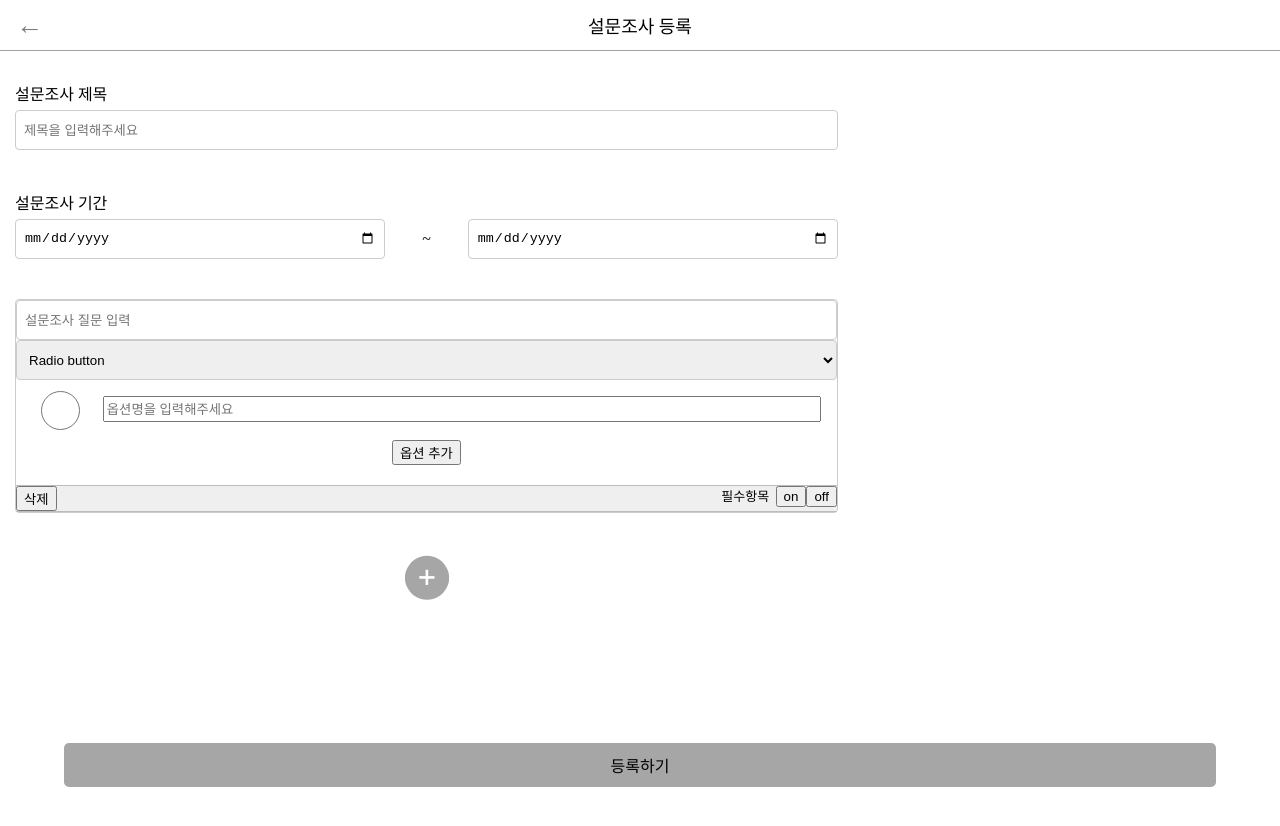
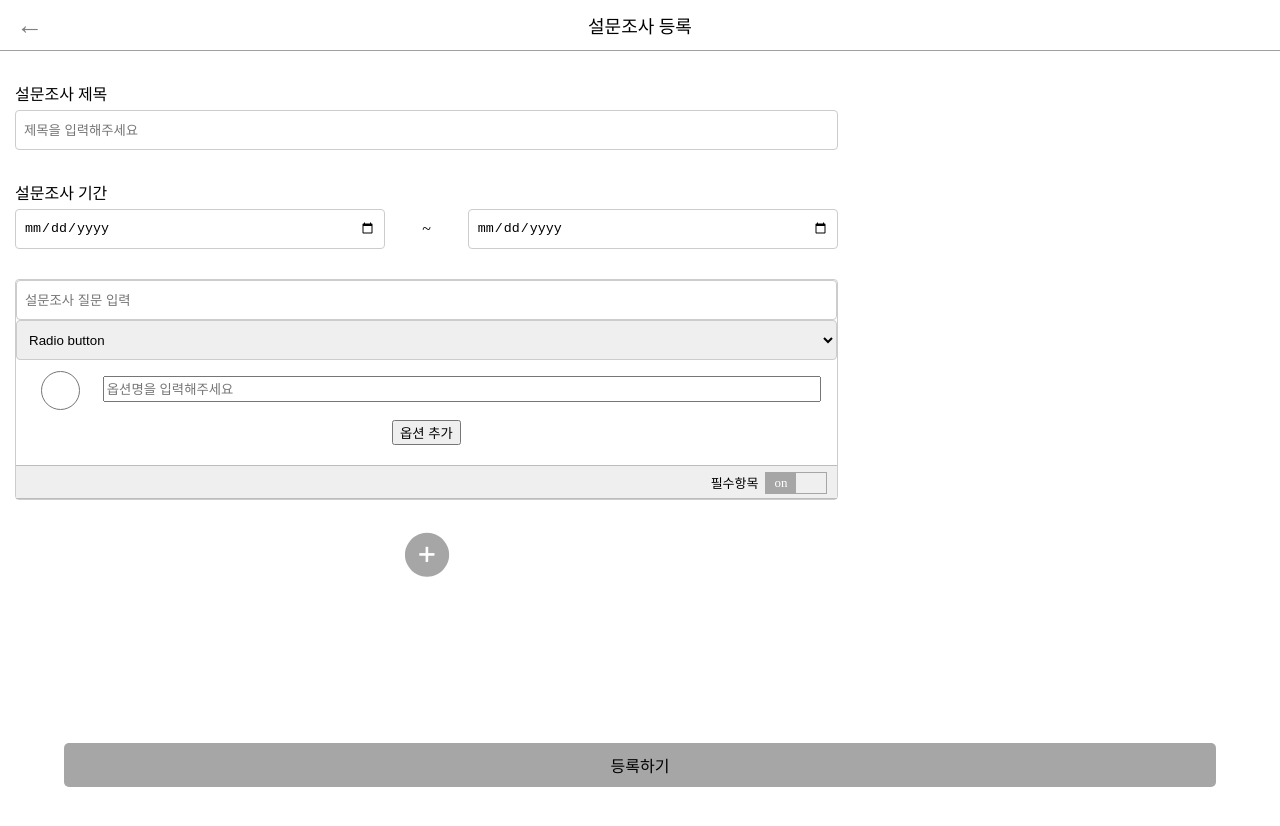
Before and after one commit to jdasol406/mobile_survey_project, a React (Vite) app: page /SurveyWrite in a window 1280 px wide. Shown: the top 826 px of the page. Built offline with nearby package versions, Linux system fonts and the light colour scheme.

Commit message:
20241105

```diff
--- a/src/App.jsx
+++ b/src/App.jsx
@@ -10,4 +10,4 @@ function App() {
   )
 }
 
-export default App
+export default App;
--- a/src/components/ConfirmPopup.jsx
+++ b/src/components/ConfirmPopup.jsx
@@ -1,4 +1,3 @@
-// ConfirmPopup.js
 import './ConfirmPopup.css';
 
 function ConfirmPopup({ onConfirm, onCancel, message }) {
--- a/src/components/SurveyDetails.jsx
+++ b/src/components/SurveyDetails.jsx
@@ -4,7 +4,7 @@ import './SurveyWrite.css'; // SurveyWrite의 스타일을 사용
 
 const SurveyDetails = () => {
   const location = useLocation();
-  const { survey } = location.state; // 전달받은 설문조사 데이터
+  const { survey } = location.state;
 
   return (
     <div id="survey-details-wrap">
@@ -55,7 +55,10 @@ const SurveyDetails = () => {
               <div id='survey-select-footer'>
                 <div id='necessary-onoff'>
                   필수항목 &nbsp;
-                  <span>{question.isNecessary ? "on" : "off"}</span>
+                  <div id='switch'>
+                    <div id="switch-on-detail"> on </div>
+                    <div id="switch-off-detail"> off </div>
+                  </div>
                 </div>
               </div>
             </div>
--- a/src/components/SurveyList.css
+++ b/src/components/SurveyList.css
@@ -21,3 +21,21 @@
 #empty-list {
   text-align: center;
 }
+
+#total-contents {
+  padding: 8px 10px;
+  width: 100%;
+  display: flex;
+  border-bottom: 1px solid #A0A0A0;
+}
+
+#go {
+  width: 16px;
+  height: 47px;
+  display: flex;
+  align-items: center;
+}
+
+#list-info {
+  width: 75%;
+}
--- a/src/components/SurveyList.jsx
+++ b/src/components/SurveyList.jsx
@@ -7,36 +7,41 @@ function SurveyList() {
   const navigate = useNavigate();
   const [surveys, setSurveys] = useState([]);
 
-  // 컴포넌트 초기 렌더링 시 localStorage 데이터를 불러와서 상태를 설정
   useEffect(() => {
     const initialSurveys = JSON.parse(localStorage.getItem('surveyData')) || [];
     if (Array.isArray(initialSurveys)) {
       setSurveys(initialSurveys);
     } else {
-      setSurveys([]); // 초기값이 배열이 아닐 경우 빈 배열로 설정
+      setSurveys([]);
     }
   }, []);
 
   const handleSurveyClick = (survey) => {
-    navigate('/SurveyDetails', { state: { survey } }); // 선택한 설문조사 데이터 전달
+    navigate('/SurveyDetails', { state: { survey } });
   };
 
   return (
     <>
       <div>
         <SurveyHeader text={"설문조사 목록"} />
+        <div id="total-contents">
+          전체 항목 수 : {surveys.length}개
+        </div>
         <div id="surveyList">
           {surveys.length === 0 ? (
             <p id="empty-list">등록된 설문조사가 없습니다.</p>
           ) : (
-            surveys.map((survey, index) => (
+            surveys.slice().reverse().map((survey, index) => (
               <div key={index} className="surveys" onClick={() => handleSurveyClick(survey)}>
                 <div>
-                  <p id="survey-index">{index + 1}</p>
+                  <p id="survey-index">{surveys.length - index}</p>
                 </div>
-                <div>
+                <div id="list-info">
                   <p>{survey.title}</p>
                   <p style={{ fontSize: "13px" }}>기간 : {survey.startDate} ~ {survey.endDate}</p>
+                </div>
+                <div id="go">
+                  ﹥
                 </div>
               </div>
             ))
--- a/src/components/SurveyQuestion.jsx
+++ b/src/components/SurveyQuestion.jsx
@@ -1,14 +1,16 @@
 import { useState } from 'react';
 import './SurveyWrite.css';
 
-const SurveyQuestion = ({ question, index, updateQuestion }) => {
+const SurveyQuestion = ({ question, index, updateQuestion, deleteQuestion }) => {
   const initialOptions = question.options.length > 0 ? question.options : [{ id: 1, value: '' }];
   const [options, setOptions] = useState(initialOptions);
   const [surveyQuestionTitle, setSurveyQuestionTitle] = useState(question.title || '');
-  const [questionType, setQuestionType] = useState('radio');
+  const [questionType, setQuestionType] = useState(question.type || 'radio');
+  const [isRequired, setIsRequired] = useState(true);
+  const [isOn, setIsOn] = useState(true);
 
   const addOption = () => {
-    setOptions([...options, { id: options.length + 1, value: '' }]);
+    setOptions([...options, { id: options.length + 1, value: ''}]);
   };
 
   const handleInputChange = (id, event) => {
@@ -16,17 +18,24 @@ const SurveyQuestion = ({ question, index, updateQuestion }) => {
       option.id === id ? { ...option, value: event.target.value } : option
     );
     setOptions(newOptions);
-    updateQuestion(index, surveyQuestionTitle, newOptions); // 질문 업데이트
+    updateQuestion(index, surveyQuestionTitle, newOptions, questionType);
   };
 
   const handleTitleChange = (e) => {
     setSurveyQuestionTitle(e.target.value);
-    updateQuestion(index, e.target.value, options); // 질문 제목 업데이트
+    updateQuestion(index, e.target.value, options, questionType);
   };
 
   const radioOrCheckbox = (e) => {
-    setQuestionType(e.target.value); // 선택된 타입으로 상태 변경
+    const newType = e.target.value;
+    setQuestionType(newType);
+    updateQuestion(index, surveyQuestionTitle, options, newType);
   }
+
+  const toggleSwitch = () => {
+    setIsOn((prev) => !prev);
+  };
+
 
   return (
     <div id='survey-write-list'>
@@ -63,11 +72,27 @@ const SurveyQuestion = ({ question, index, updateQuestion }) => {
           </div>
         </div>
         <div id='survey-select-footer'>
-          <button id="survey-question-delete-btn">삭제</button>
+        {index > 0 && (
+            <button id="survey-question-delete-btn" onClick={() => deleteQuestion(index)}>삭제</button>
+          )}
           <div id='necessary-onoff'>
             필수항목 &nbsp;
-            <button>on</button>
-            <button>off</button>
+            <div id='switch'>
+              <div
+                id="switch-on"
+                onClick={toggleSwitch}
+                className={isOn ? 'active' : ''}
+              >
+                on
+              </div>
+              <div
+                id="switch-off"
+                onClick={toggleSwitch}
+                className={!isOn ? 'active' : ''}
+              >
+                off
+              </div>
+            </div>
           </div>
         </div>
       </div>
--- a/src/components/SurveyWrite.css
+++ b/src/components/SurveyWrite.css
@@ -17,7 +17,7 @@
 #write-title {
   width: 100%;
   height: auto;
-  margin: 30px 0 40px 0;
+  margin: 30px 0 30px 0;
 }
 
 #write-title p {
@@ -36,7 +36,7 @@
 #write-date {
   width: 100%;
   height: auto;
-  margin-bottom: 40px;
+  margin-bottom: 30px;
 }
 
 #write-date p {
@@ -61,7 +61,7 @@
 #survey-question-wrap {
   width: 100%;
   height: auto;
-  margin-bottom: 40px;
+  margin-bottom: 30px;
   box-sizing: border-box;
   border: 1px solid #ccc;
   border-radius: 4px;
@@ -96,10 +96,6 @@
   margin: 10px;
 }
 
-#necessary-onoff {
-  font-size: 13px;
-}
-
 #input-question{
   display: flex;
   flex-direction: column;
@@ -129,6 +125,13 @@
   border-bottom: 0.5px solid #bcbcbc;
   background-color: #efefef;
 }
+
+#survey-select-footer > div {
+  flex-grow: 1;
+  display: flex;
+  justify-content: flex-end;
+}
+
 
 #plus{
   display: flex;
@@ -160,3 +163,54 @@
   font-size: 16px;
   z-index: 1000;
 }
+
+#necessary-onoff {
+  font-size: 13px;
+  display: flex;
+  align-items: center;
+}
+
+#switch {
+  display: flex;
+  margin: 6px 10px 4px 0px;
+  border: 0.5px solid #A6A6A6;
+  text-align: center;
+}
+
+#switch-on, #switch-off {
+  width: 30px;
+  height: 20px;
+  display: flex;
+  justify-content: center;
+  align-items: center;
+}
+
+#switch-on.active {
+  background-color: #A6A6A6;
+  color: white;
+}
+
+#switch-off.active {
+  background-color: #A6A6A6;
+  color: white;
+}
+
+#switch-on:not(.active) {
+  background-color: #efefef;
+  color: #efefef;
+}
+
+#switch-off:not(.active) {
+  background-color: #efefef;
+  color: #efefef;
+}
+
+#switch-on-detail {
+  background-color: #A6A6A6;
+  color: white;
+}
+
+#switch-off-detail {
+  background-color: #efefef;
+  color: #efefef;
+}
--- a/src/components/SurveyWrite.jsx
+++ b/src/components/SurveyWrite.jsx
@@ -6,11 +6,11 @@ import plusBtn from "../assets/plusBtn.png";
 import { useNavigate } from 'react-router-dom';
 
 const SurveyWrite = () => {
-  const [questions, setQuestions] = useState([{ id: 1, title: '', options: [] }]); // 초기값 추가
+  const [questions, setQuestions] = useState([{ id: 1, title: '', options: [] }]);
   const [title, setTitle] = useState('');
   const [startDate, setStartDate] = useState('');
   const [endDate, setEndDate] = useState('');
-  const navigate = useNavigate(); // useNavigate 훅을 사용하여 페이지 이동
+  const navigate = useNavigate();
 
   const surveyAdd = () => {
     setQuestions([...questions, { id: questions.length + 1, title: '', options: [] }]);
@@ -21,35 +21,43 @@ const SurveyWrite = () => {
       title,
       startDate,
       endDate,
-      questions: questions.map(q => ({ title: q.title, options: q.options })),
+      questions: questions.map(q => ({ title: q.title, options: q.options, type: q.type })),
     };
 
-    // localStorage에서 데이터 가져오기
     const storedDataString = localStorage.getItem('surveyData');
     let storedData = [];
 
-    // storedData가 null이 아니고 JSON 파싱이 가능하면 배열로 변환
     if (storedDataString) {
       try {
         storedData = JSON.parse(storedDataString);
         if (!Array.isArray(storedData)) {
-          console.error("storedData가 배열이 아닙니다:", storedData); // 디버깅: storedData 출력
-          storedData = []; // 배열이 아니면 빈 배열로 초기화
+          console.error("storedData가 배열이 아닙니다:", storedData);
+          storedData = [];
         }
       } catch (error) {
-        console.error("JSON 파싱 오류:", error); // 디버깅: JSON 파싱 오류
-        storedData = []; // JSON 파싱에 실패하면 빈 배열로 초기화
+        console.error("JSON 파싱 오류:", error);
+        storedData = [];
       }
     }
 
-    // 새로운 데이터 저장
     const updatedData = [...storedData, surveyData];
 
-    // 로컬스토리지에 업데이트된 데이터 저장
     localStorage.setItem('surveyData', JSON.stringify(updatedData));
 
-    // 페이지 이동
     navigate('/');
+
+    console.log(localStorage);
+  };
+
+  const updateQuestion = (index, title, options, type ) => {
+    const updatedQuestions = [...questions];
+    updatedQuestions[index] = { ...updatedQuestions[index], title, options, type };
+    setQuestions(updatedQuestions);
+  };
+
+  const deleteQuestion = (index) => {
+    const updatedQuestions = questions.filter((_, i) => i !== index);
+    setQuestions(updatedQuestions);
   };
 
   return (
@@ -77,15 +85,12 @@ const SurveyWrite = () => {
             key={index}
             question={question}
             index={index}
-            updateQuestion={(index, title, options) => {
-              const updatedQuestions = [...questions];
-              updatedQuestions[index] = { ...updatedQuestions[index], title, options };
-              setQuestions(updatedQuestions);
-            }} // 질문 업데이트 함수
+            updateQuestion={updateQuestion}
+            deleteQuestion={deleteQuestion}
           />
         ))}
-        <div id="plus" onClick={surveyAdd} style={{ cursor: "pointer" }}>
-          <img src={plusBtn} alt="plus button" />
+        <div id="plus" >
+          <img src={plusBtn} onClick={surveyAdd} alt="plus button" />
         </div>
         <div id="register-btn-back">
           <button id="register-btn" onClick={handleRegister}>등록하기</button>
```
